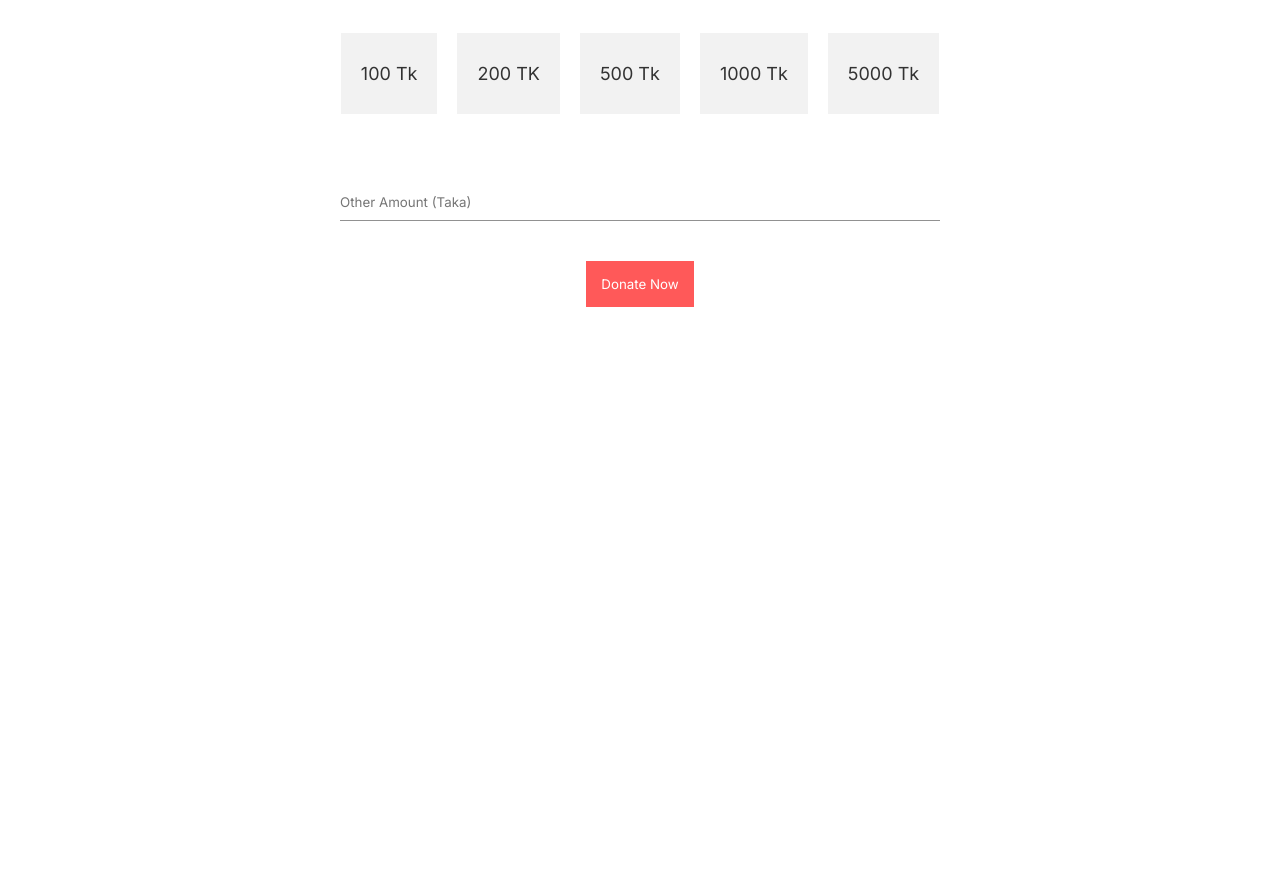
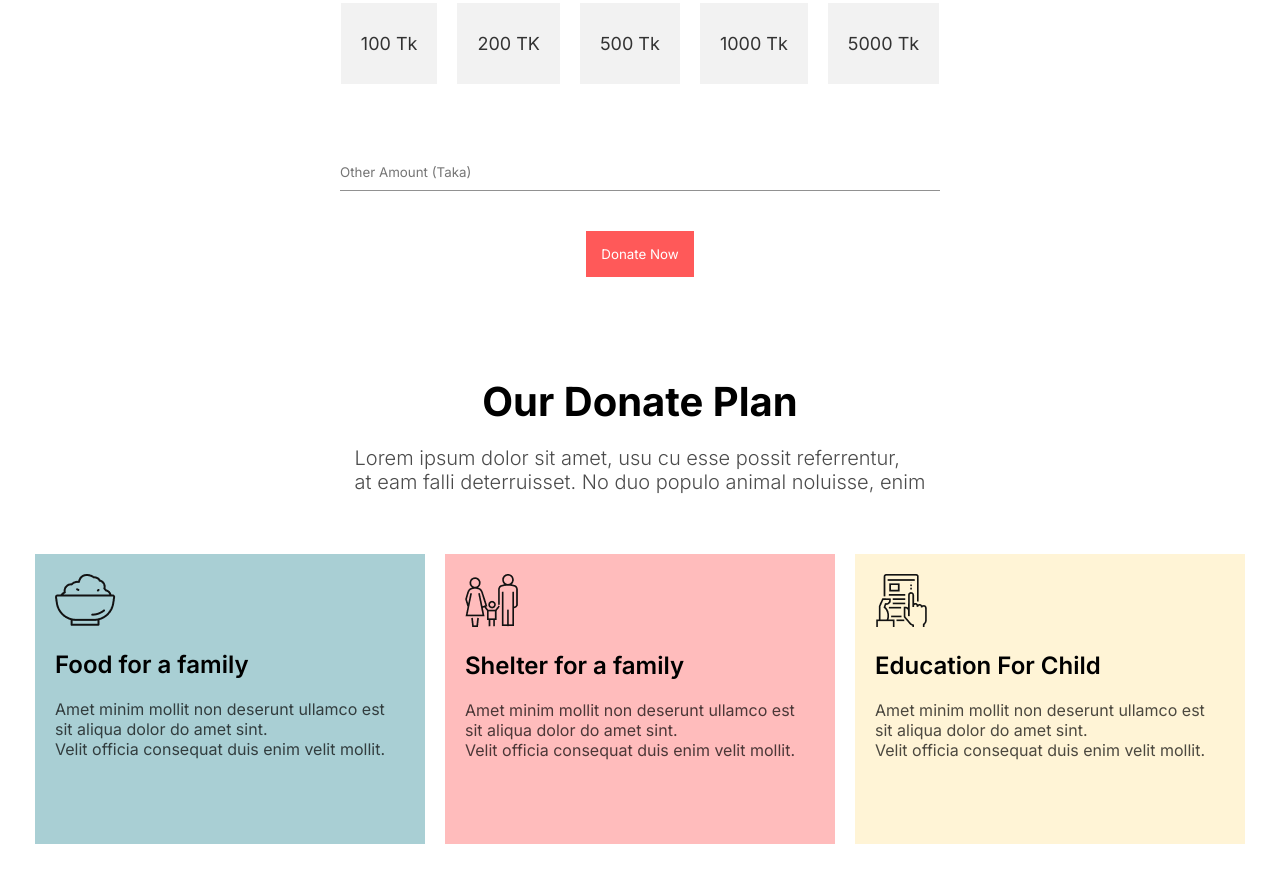
Before and after one commit to Ahammad204/donate-today, a plain HTML site: page index.html in a window 1280 px wide. Shown: the part 974-1856 px from the top of the page. Before the commit the page ends 1281 px from the top, so only its background shows below. Drawn offline with Linux system fonts and the light colour scheme.

Commit message:
create Donate Plan Section

```diff
--- a/Css/main.css
+++ b/Css/main.css
@@ -8,12 +8,12 @@
     justify-content: center;
     gap: 20px;
 }
-.donateToday h1{
+.section-title{
     font-size: 40px;
     font-weight: 700;
-    margin-top: 50px;
+    margin-top: 20px;
 }
-.donateToday p{
+.section-desc{
     font-size: 20px;
     font-weight: 300;
     opacity: 0.7;
@@ -50,6 +50,42 @@
 
 /* Donate Today Section End */
 
+/* Donate Plan Section Start */
+
+.donatePlan{
+    display: flex;
+    flex-direction: column;
+    align-items: center;
+    justify-content: center;
+    margin-top: 80px;
+    margin-bottom: 80px;
+    gap: 20px;
+}
+
+.donatePlanCards{
+    display: flex;
+    gap: 20px;
+}
+
+.donatePlanCard{
+    padding: 20px;
+    height: 250px;
+    width: 350px;
+    margin-top: 40px;
+}
+.donatePlanCard h1{
+    margin: 20px 0px;
+    font-size: 24px;
+    font-weight: 600;
+}
+.donatePlanCard p{
+    margin: 20px 0px;
+    font-size: 16px;
+    opacity: 0.7;
+}
+
+/* Donate Plan Section End */
+
 /* Media Query Section for small Device */
 @media only screen and (min-width: 200px) and (max-width: 576px){
 
@@ -74,6 +110,13 @@
 
 /* Donate Today Section End */
 
+.donatePlanCards{
+    flex-direction: column;
+    gap: 5px;
+}
+.donatePlanCard{
 
+    margin-top: 10px;
+}
 
 }
--- a/index.html
+++ b/index.html
@@ -63,8 +63,8 @@
       <!-- Donate Today Section Start  -->
 
       <section class="donateToday">
-        <h1>Donate Today</h1>
-        <p>Lorem ipsum dolor sit amet, usu cu esse possit referrentur, <br> at eam falli deterruisset. No duo populo animal noluisse, enim</p>
+        <h1 class="section-title">Donate Today</h1>
+        <p class="section-desc">Lorem ipsum dolor sit amet, usu cu esse possit referrentur, <br> at eam falli deterruisset. No duo populo animal noluisse, enim</p>
         <div class="donateAmountBtn">
           <button>100 Tk</button>
           <button>200 TK</button>
@@ -77,6 +77,37 @@
       </section>
 
       <!-- Donate Today Section End  -->
+
+      <!-- Our Donate Plan Section Start -->
+
+      <section class="donatePlan">
+        <h1 class="section-title">Our Donate Plan</h1>
+        <p class="section-desc">Lorem ipsum dolor sit amet, usu cu esse possit referrentur, <br> at eam falli deterruisset. No duo populo animal noluisse, enim</p>
+        <div class="donatePlanCards">
+
+          <!-- Card 01 -->
+          <div style="background-color: #4f9da67c;" class="donatePlanCard">
+            <img src="./Resources/DonateToday/food.png" alt="">
+            <h1>Food for a family</h1>
+            <p>Amet minim mollit non deserunt ullamco est sit aliqua dolor do amet sint. <br> Velit officia consequat duis enim velit mollit.</p>
+          </div>
+          <!-- Card 02 -->
+          <div style="background-color: #ff595967;" class="donatePlanCard">
+            <img src="./Resources/DonateToday/shelter.png" alt="">
+            <h1>Shelter for a family</h1>
+            <p>Amet minim mollit non deserunt ullamco est sit aliqua dolor do amet sint. <br> Velit officia consequat duis enim velit mollit.</p>
+          </div>
+          <!-- Card 02 -->
+          <div style="background-color: #fff4d6;" class="donatePlanCard">
+            <img src="./Resources/DonateToday/education.png" alt="">
+            <h1>Education For Child</h1>
+            <p>Amet minim mollit non deserunt ullamco est sit aliqua dolor do amet sint. <br> Velit officia consequat duis enim velit mollit.</p>
+          </div>
+        </div>
+      </section>
+
+      <!-- Our Donate Plan Section End -->
+
      </main>
     <!-- Main Section End -->
 
```
Also changed, not shown: Resources/DonateToday/education.png (renamed from Resources/icons/Frame-1.png), Resources/DonateToday/food.png (renamed from Resources/icons/food.png), Resources/DonateToday/shelter.png (renamed from Resources/icons/shelter.png).
